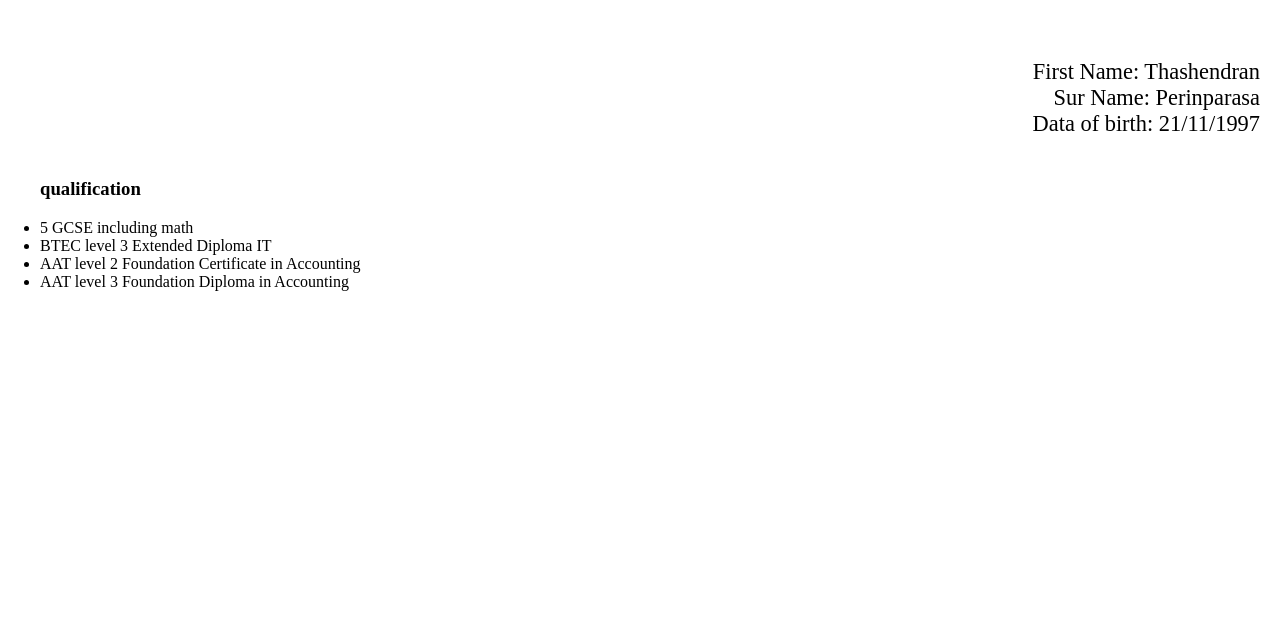
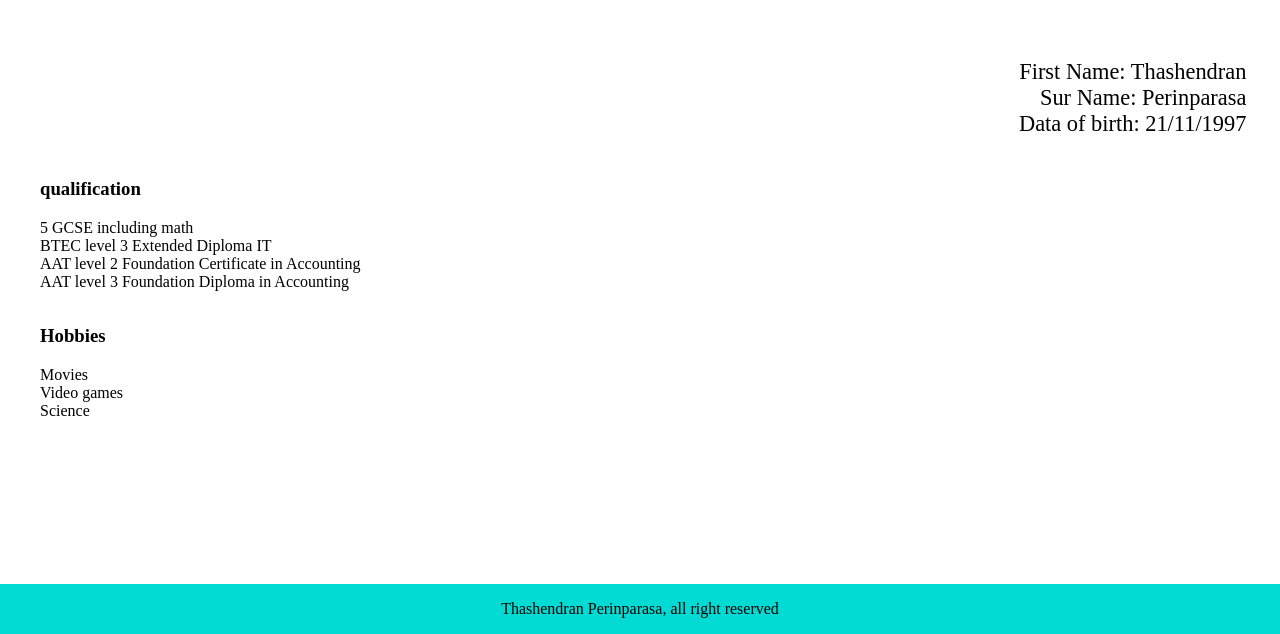
Before and after one commit to Thashendran/csy1018-assign1, a plain HTML site: page bio.html in a window 1280 px wide. Shown: the part 166-800 px from the top of the page. Drawn offline with Linux system fonts and the light colour scheme; a web font is replaced by a local one.

Commit message:
fotter added

```diff
--- a/bio.html
+++ b/bio.html
@@ -37,7 +37,24 @@
       <li>AAT level 2 Foundation Certificate in Accounting </li>
       <li>AAT level 3 Foundation Diploma in Accounting </li>
     </ul>
+  </div>
 
+<div>
+  <ul class= "hobbies">
+    <h3> Hobbies</h3>
+    <li>Movies</li>
+    <li>Video games </li>
+    <li>Science</li>
+</div>
+
+
+
+
+    <div>
+    <footer class="footer">
+      <p>Thashendran Perinparasa, all right reserved</p>
+
+    <div>
 
 
 
--- a/css/style.css
+++ b/css/style.css
@@ -64,7 +64,7 @@ a {
   text-align: right;
   list-style-type: none;
   font-size: 1.4em;
-  padding-right: 20px;
+  padding-right: 1.5em;
 
 }
 
@@ -86,8 +86,28 @@ font-family: cursive;
 font-size: 35px;
 }
 
+.qalification{
+  list-style-type: none;
+
+}
+.hobbies{
+  list-style-type: none;
+
+}
+
+.footer{
+  text-align: center;
+  position: absolute;
+  bottom: 0;
+  width: 100%;
+  height: 100%auto;
+  background: rgb(2, 219, 212);
+
+}
+
 
 /* form stayling section */
+/*https://developer.mozilla.org/en-US/docs/Web/Guide/HTML/Forms/My_first_HTML_form*/
 form {
   margin:0 auto;
   width: 400px;
```
Also changed, not shown: contact.html (+5 -0 lines), cv.html (+5 -0 lines), index.html (+4 -2 lines).
